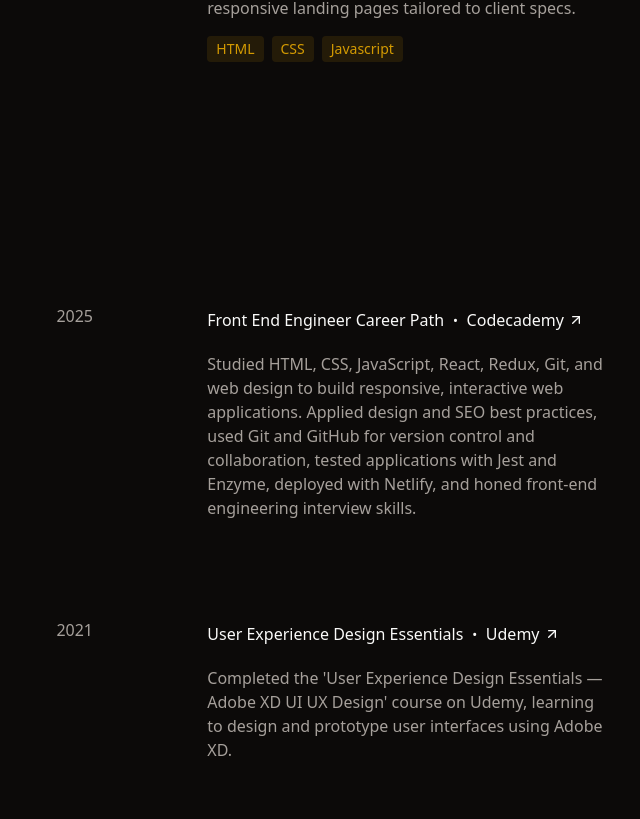
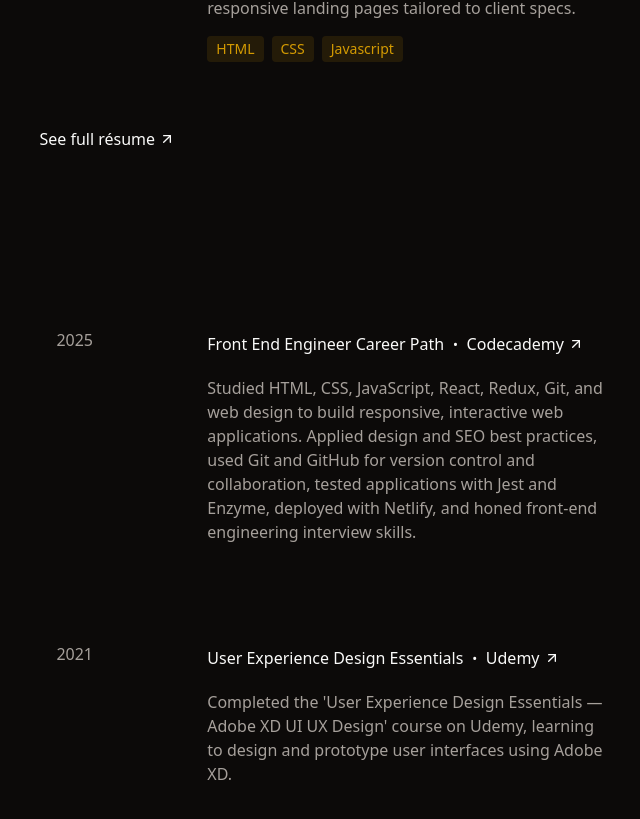
Before and after one commit to DeeKayMA/portfolio-v1, a Next.js app: page / in a window 1280 px wide. Shown: the part 2117-2936 px from the top of the page, without its empty margins (555-1195 px from the left). Built offline with nearby package versions, Linux system fonts and the light colour scheme.

Commit message:
Added resume to portfolio

```diff
--- a/src/app/page.tsx
+++ b/src/app/page.tsx
@@ -6,6 +6,7 @@
 import { CertificateCard } from "@/components/certificateCard/certificateCard";
 import { Navbar } from "@/components/navbar/navbar";
 import { TechStackCard } from "@/components/techStackCard/teckStackCard";
+import Link from 'next/link';
 
 export default function Home() {
   const projectListItem = "cursor-pointer list-none lg:p-4 group-hover/list:opacity-40 hover:opacity-100 hover:bg-stone-800/50 border border-stone-800/0 hover:border-stone-800/50 hover:border-t-stone-700/50 hover:shadow-sm hover:shadow-stone-950/10 transition-all duration-300 ease-in-out rounded mb-12"
@@ -14,6 +15,8 @@
   const sectionTitle = " lg:hidden text-xl font-semibold lg:text-md lg:font-medium lg:p-4 py-4 mb-4 sticky top-0 -mx-6 px-6 md:-mx-16 md:px-16 backdrop-blur-md text-stone-50 z-10"
   const footerAnchor = "cursor-pointer text-stone-50 font-medium hover:text-amber-400 "
   const socialLinks = "cursor-pointer"
+  const arrowUpRightSVG = <svg xmlns="http://www.w3.org/2000/svg" width="16" height="16" viewBox="0 0 24 24" fill="none" stroke="currentColor" strokeWidth="2" strokeLinecap="round" strokeLinejoin="round" className={'transition-all duration-100 ease-in-out group-hover/resume:-translate-y-1 group-hover/resumet:translate-x-1'}><line x1="7" y1="17" x2="17" y2="7"></line><polyline points="7 7 17 7 17 17"></polyline></svg>
+
 
   return (
     <div className="z-0 bg-stone-950 flex flex-col lg:flex-row lg:min-h-screen m-0 py-12 px-6 md:py-16 md:px-16 lg:p-24 lg:gap-4 gap-16" >
@@ -158,6 +161,8 @@
               />
           </li>
         </ul>
+        <Link href="files/Diquan Kerr CV - Front End Developer V1.4.pdf"><h3 className={'group/resume font-medium text-stone-50 hover-text-amber-400'}><span className="flex flex-row items-center gap-1">See full résume{arrowUpRightSVG}</span></h3></Link>
+
 
       </section>
       {/* EDUCATION */}
```
Also changed, not shown: 1 other file (tests, documents, lock files or other folders).
